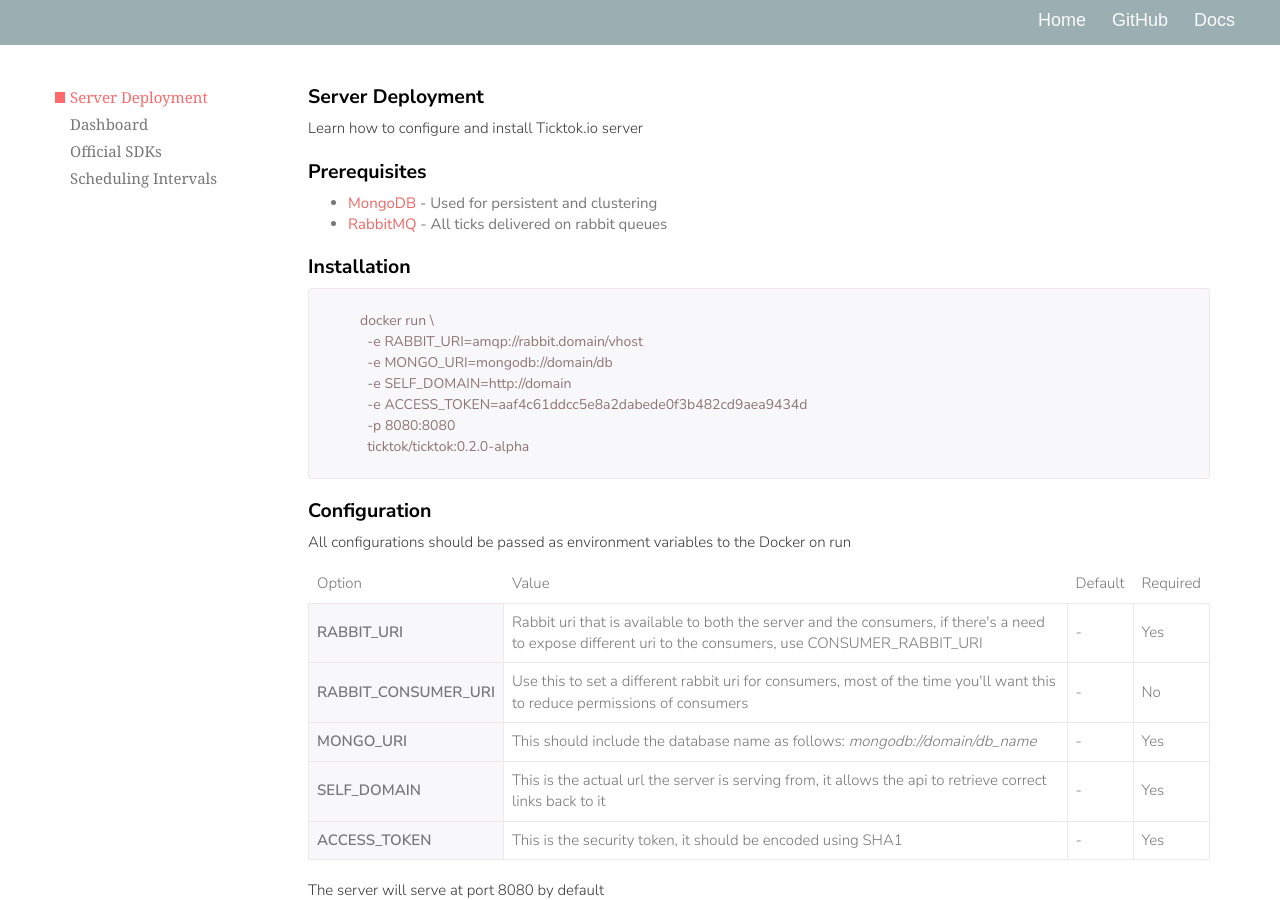
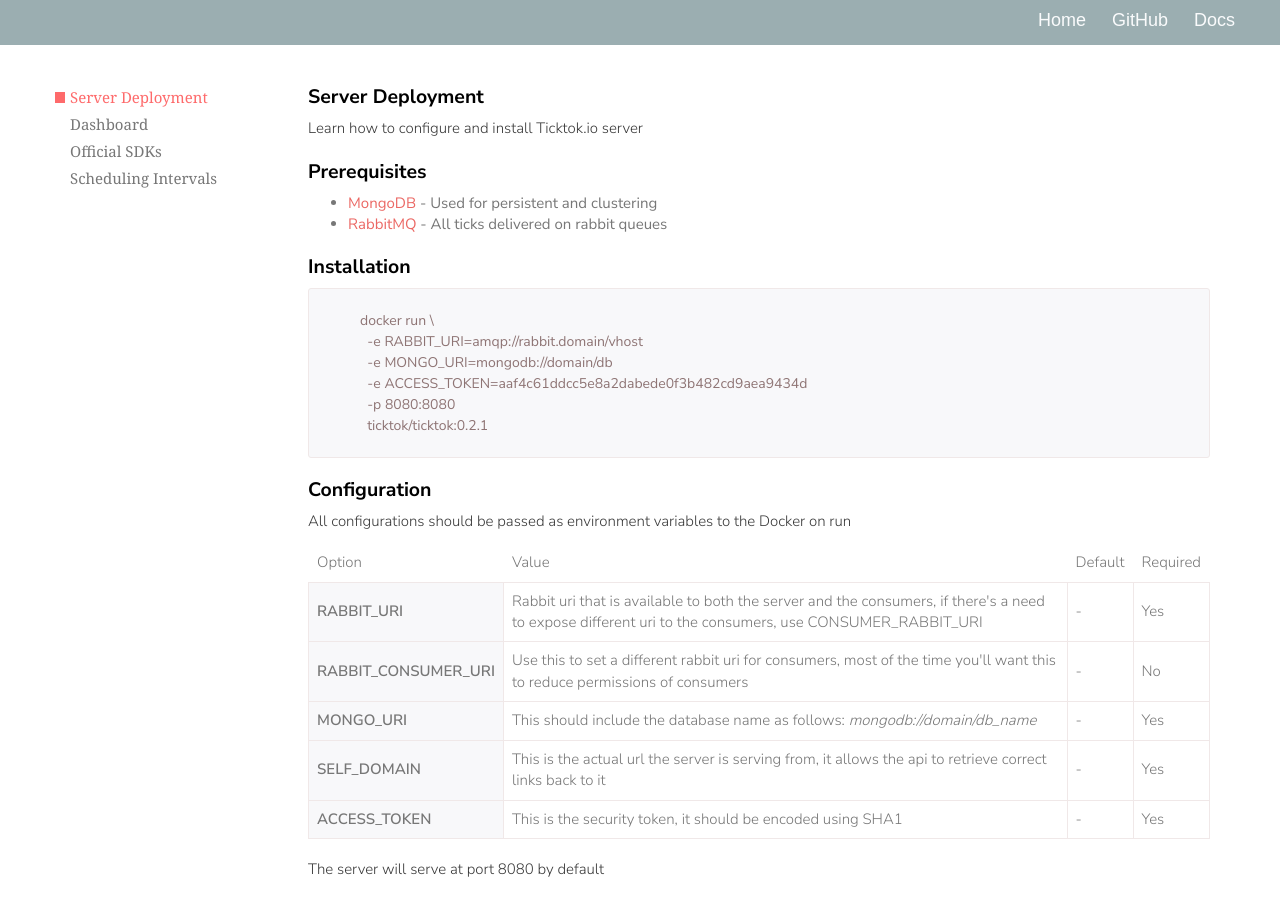
Before and after one commit to ticktok-io/ticktok-io.github.io.old, a Jekyll site: the page built from docs.html, in a window 1280 px wide and 900 px high. Built offline with Jekyll 4.4.1, drawn with Linux system fonts in a browser that asks for light colours; nearby versions of some CDN libraries; some web fonts are replaced.

Commit message:
Updated server start command

```diff
--- a/_includes/docs/0.2.x/server_start.html
+++ b/_includes/docs/0.2.x/server_start.html
@@ -13,10 +13,9 @@
           docker run \
             -e RABBIT_URI=amqp://rabbit.domain/vhost
             -e MONGO_URI=mongodb://domain/db
-            -e SELF_DOMAIN=http://domain
             -e ACCESS_TOKEN=aaf4c61ddcc5e8a2dabede0f3b482cd9aea9434d
             -p 8080:8080
-            ticktok/ticktok:0.2.0-alpha
+            ticktok/ticktok:0.2.1
         </code>
       </pre>
   </div>
```
